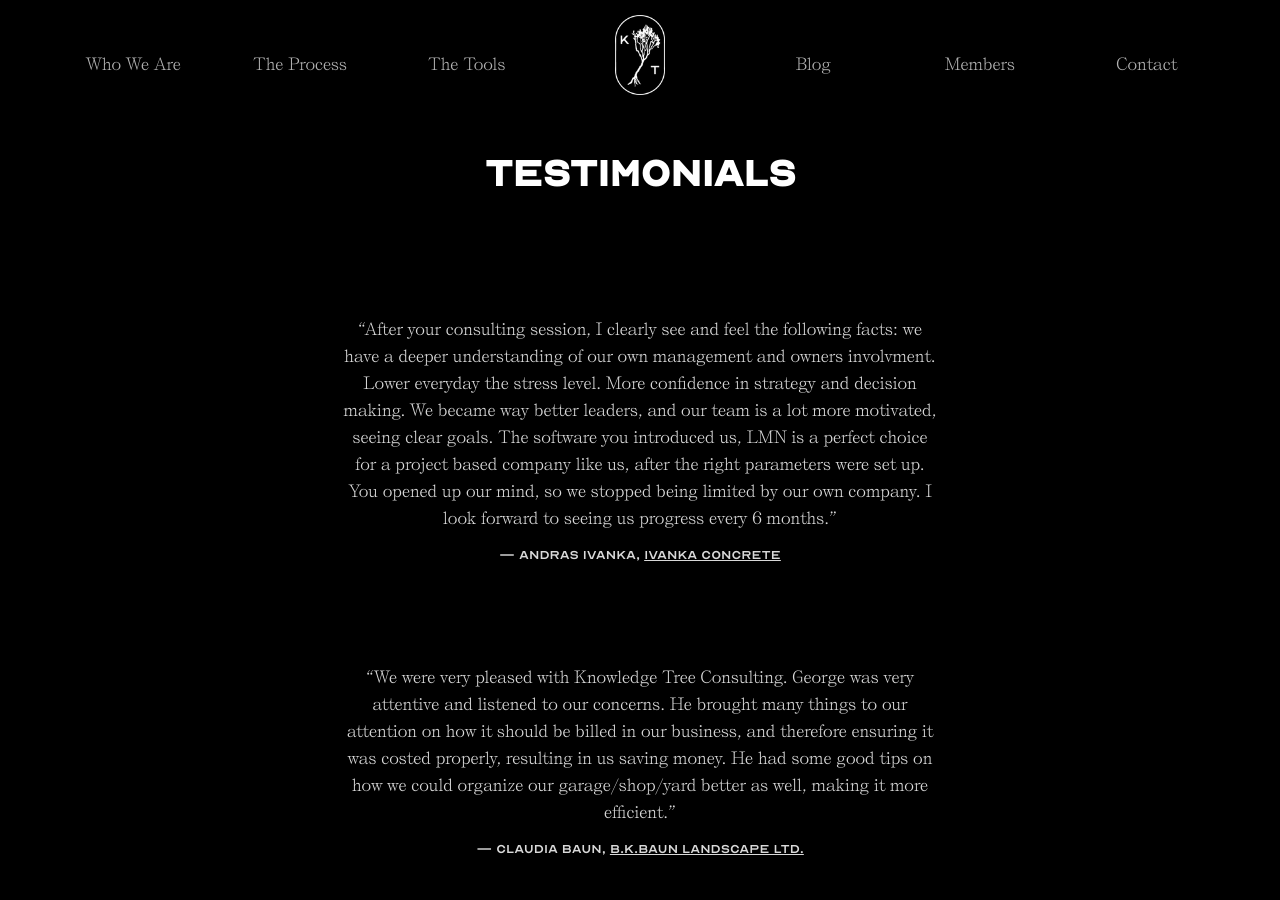
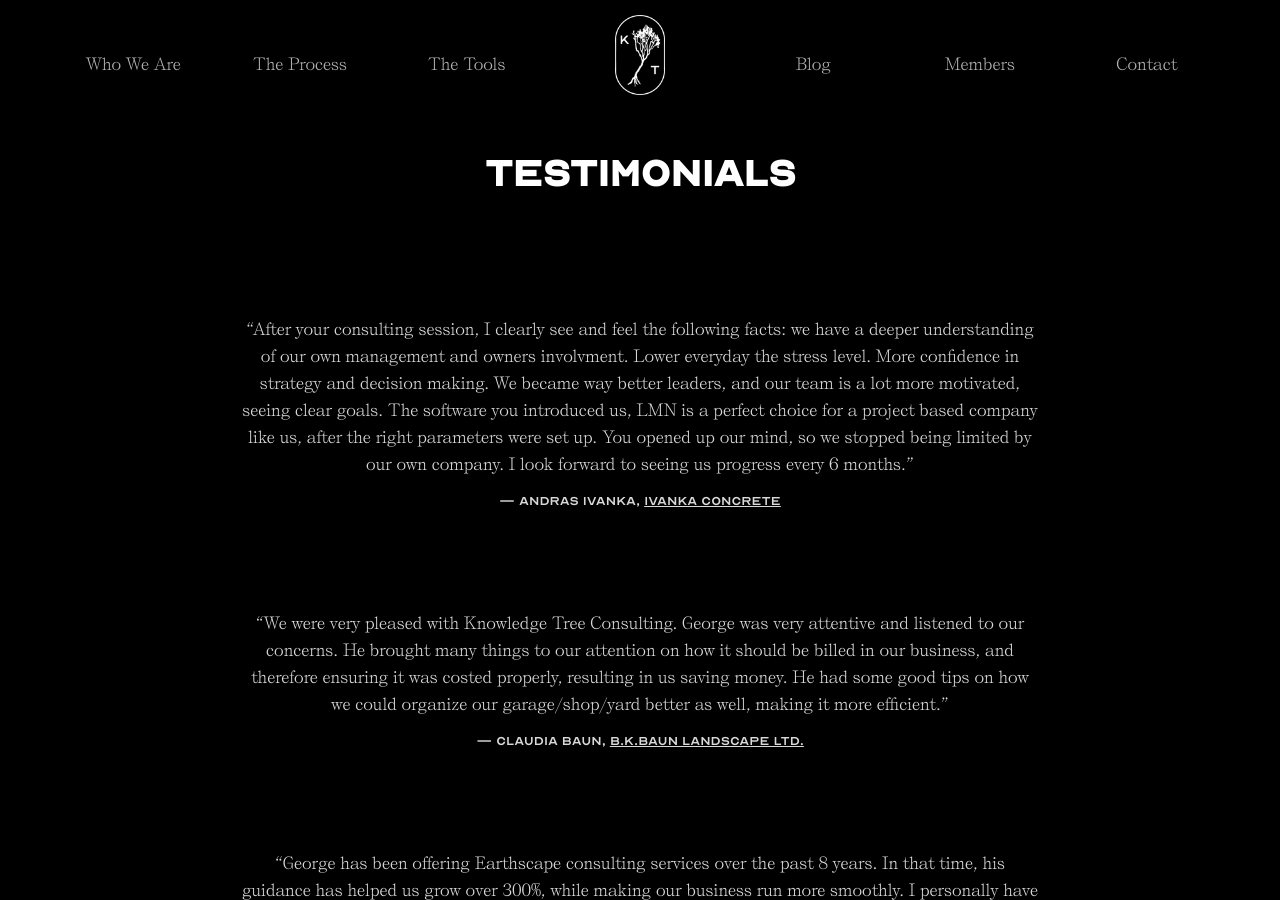
Before and after one commit to qjack001/Knowledge-Tree-Consulting, a Jekyll site: the page built from testimonials.html, in a window 1280 px wide and 900 px high. Built offline with Jekyll 4.4.1, drawn with Linux system fonts in a browser that asks for light colours; some web fonts are replaced.

Commit message:
widen paragraphs

```diff
--- a/testimonials.html
+++ b/testimonials.html
@@ -6,7 +6,7 @@
 
 <h4 class="page-title" style="font-size: 3rem;">Testimonials</h4>
 
-<div id="testemonial" style="max-width: 600px; width: 95%; height: auto;">
+<div id="testemonial" style="max-width: 800px; width: 95%; height: auto;">
     <div style="margin-bottom: 100px;">
         <h3 style="font-size: 1rem;">&ldquo;After your consulting session, I clearly see and feel the following facts: we have a deeper understanding of our own management and owners involvment. Lower everyday the stress level. More confidence in strategy and decision making. We became way better leaders, and our team is a lot more motivated, seeing clear goals. The software you introduced us, LMN is a perfect choice for a project based company like us, after the right parameters were set up. You opened up our mind, so we stopped being limited by our own company. I look forward to seeing us progress every 6 months.&rdquo;</h3>
         <p class="quote-by">—  Andras Ivanka, <a style="color: #fff;" href="https://ivankaconcrete.com/">Ivanka Concrete</a></p>
```
